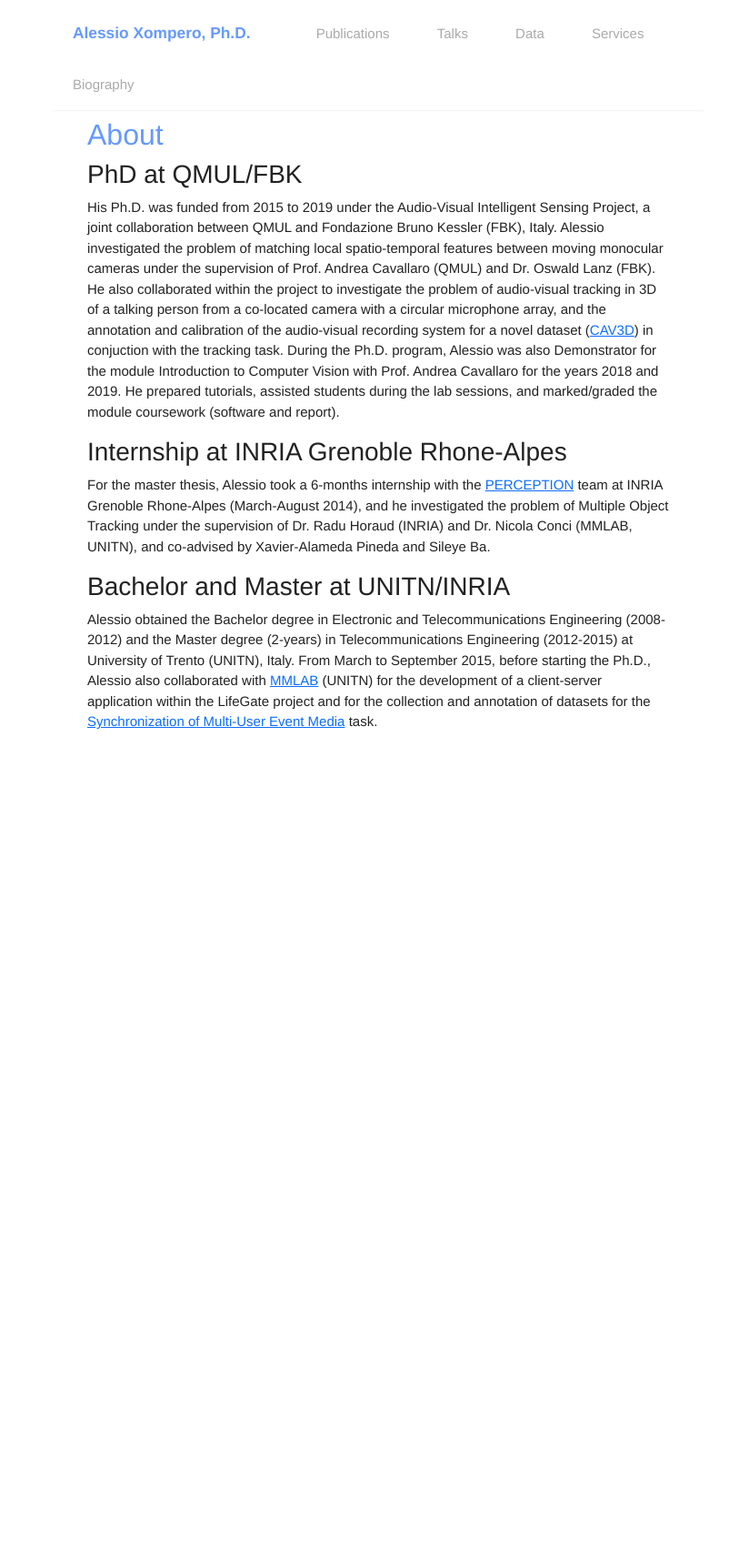
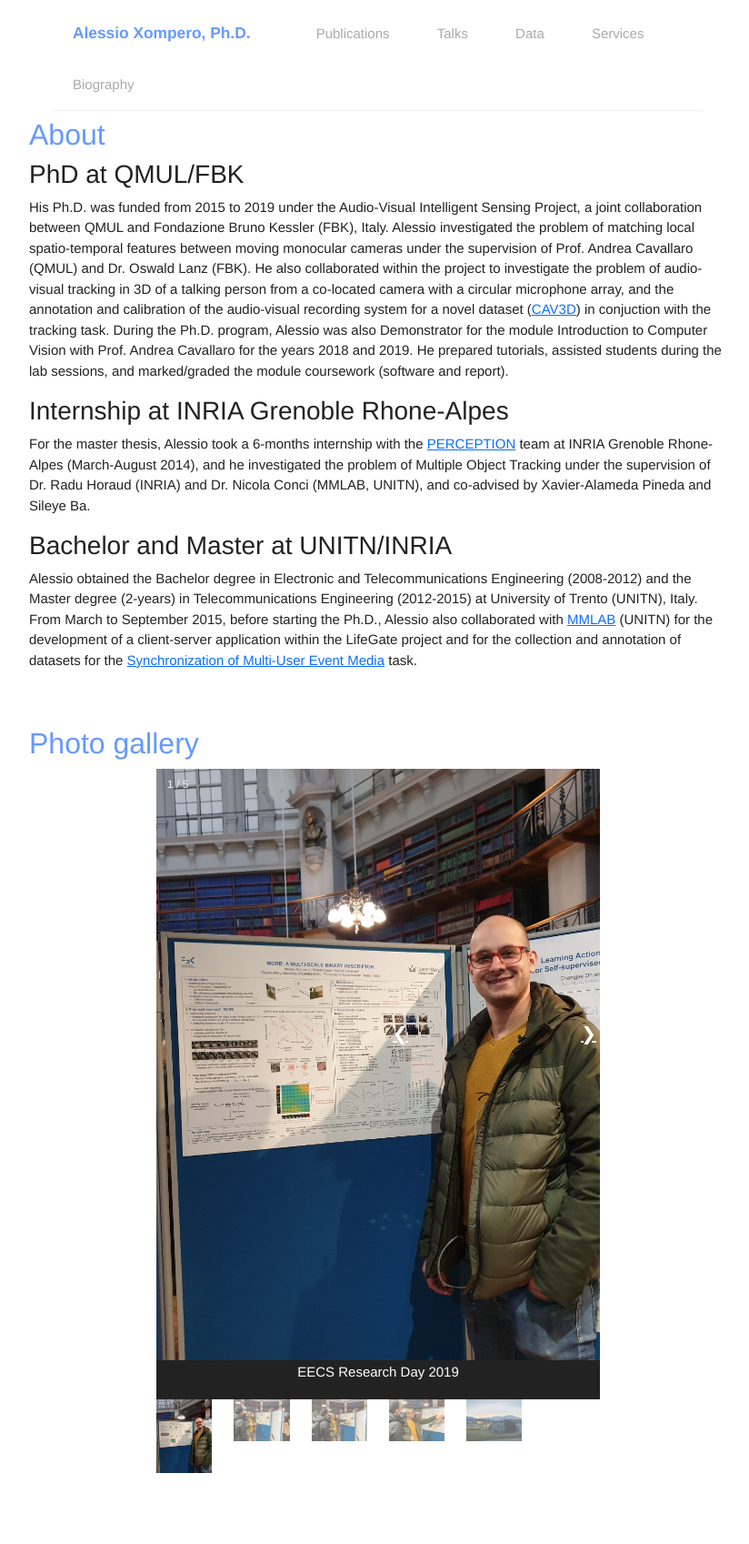
Before and after one commit to kerolex/kerolex.github.io, a PHP site: page /bio.html in a window 1280 px wide. Shown: the whole page at 91% size, without its empty margins (224-1048 px from the left). Before the commit the page ends 802 px from the top, so only its background shows below. Run offline with PHP 8.4, Linux system fonts and the light colour scheme; some libraries are stand-ins or nearby versions.

Commit message:
Added photo gallery

```diff
--- a/bio.html
+++ b/bio.html
@@ -19,7 +19,7 @@
 	<link rel="stylesheet" href="css/all.css">
 	<link rel="stylesheet" href="css/academicons.css">
 
-	<style>
+<!-- 	<style>
 		h2{
 			text-align: left;
 			/*color: #017572;*/
@@ -32,7 +32,7 @@
 			margin:0 auto;
 			white-space: break-all;
 		}
-	</style>
+	</style> -->
 </head>
 
 <body>
@@ -90,5 +90,114 @@
 
 	<!-- Alessio was selected as one of the 22 reviews (top 3% of reviewers) to receive the Top Reviewer Recognition Certificate for the highest quality reviews at IEEE International Conference on Image Processing (ICIP) 2020. -->
 
+	 <!-- Container for the image gallery -->
+<div id="about">
+	<br>
+	<br>
+	<h2 style="text-align: left;">Photo gallery</h2>
+</div>
+
+<div class="container">
+  <!-- Full-width images with number text -->
+  <div class="mySlides">
+    <div class="numbertext">1 / 5</div>
+      <img src="images/gallery/EECS_ResearchDay_2019_1.jpeg" style="width:100%">
+  </div>
+
+  <div class="mySlides">
+    <div class="numbertext">2 / 5</div>
+      <img src="images/gallery/EECS_ResearchDay_2019_2.jpeg" style="width:100%">
+  </div>
+
+  <div class="mySlides">
+    <div class="numbertext">3 / 5</div>
+      <img src="images/gallery/EECS_ResearchDay_2019_3.jpeg" style="width:100%">
+  </div>
+
+  <div class="mySlides">
+    <div class="numbertext">4 / 5</div>
+      <img src="images/gallery/EECS_ResearchDay_2019_4.jpeg" style="width:100%">
+  </div>
+
+  <div class="mySlides">
+    <div class="numbertext">5 / 5</div>
+      <img src="images/gallery/UNITN_FBK.jpg" style="width:100%">
+  </div>
+<!--
+  <div class="mySlides">
+    <div class="numbertext">6 / 6</div>
+      <img src="img_snow_wide.jpg" style="width:100%">
+  </div> -->
+
+  <!-- Next and previous buttons -->
+  <a class="prev" onclick="plusSlides(-1)">&#10094;</a>
+  <a class="next" onclick="plusSlides(1)">&#10095;</a>
+
+  <!-- Image text -->
+  <div class="caption-container">
+    <p id="caption"></p>
+  </div>
+
+  <!-- Thumbnail images -->
+  <div class="row">
+    <div class="column">
+      <img class="demo cursor" src="images/gallery/EECS_ResearchDay_2019_1.jpeg" style="width:100%" onclick="currentSlide(1)" alt="EECS Research Day 2019">
+    </div>
+    <div class="column">
+      <img class="demo cursor" src="images/gallery/EECS_ResearchDay_2019_2.jpeg" style="width:100%" onclick="currentSlide(2)" alt="EECS Research Day 2019">
+    </div>
+    <div class="column">
+      <img class="demo cursor" src="images/gallery/EECS_ResearchDay_2019_3.jpeg" style="width:100%" onclick="currentSlide(3)" alt="EECS Research Day 2019">
+    </div>
+    <div class="column">
+      <img class="demo cursor" src="images/gallery/EECS_ResearchDay_2019_4.jpeg" style="width:100%" onclick="currentSlide(4)" alt="EECS Research Day 2019">
+    </div>
+        <div class="column">
+      <img class="demo cursor" src="images/gallery/UNITN_FBK.jpg" style="width:100%" onclick="currentSlide(4)" alt="Sunset with view of the University of Trento from Fondazione Bruno Kessler (Povo, Trento, Italy)">
+    </div>
+<!--     <div class="column">
+      <img class="demo cursor" src="img_nature.jpg" style="width:100%" onclick="currentSlide(5)" alt="Nature and sunrise">
+    </div>
+    <div class="column">
+      <img class="demo cursor" src="img_snow.jpg" style="width:100%" onclick="currentSlide(6)" alt="Snowy Mountains">
+    </div> -->
+  </div>
+</div>
+
+	<script type="text/javascript">
+		let slideIndex = 1;
+showSlides(slideIndex);
+
+// Next/previous controls
+function plusSlides(n) {
+  showSlides(slideIndex += n);
+}
+
+// Thumbnail image controls
+function currentSlide(n) {
+  showSlides(slideIndex = n);
+}
+
+function showSlides(n) {
+  let i;
+  let slides = document.getElementsByClassName("mySlides");
+  let dots = document.getElementsByClassName("demo");
+  let captionText = document.getElementById("caption");
+  if (n > slides.length) {slideIndex = 1}
+  if (n < 1) {slideIndex = slides.length}
+  for (i = 0; i < slides.length; i++) {
+    slides[i].style.display = "none";
+  }
+  for (i = 0; i < dots.length; i++) {
+    dots[i].className = dots[i].className.replace(" active", "");
+  }
+  slides[slideIndex-1].style.display = "block";
+  dots[slideIndex-1].className += " active";
+  captionText.innerHTML = dots[slideIndex-1].alt;
+}
+	</script>
+
+<br><br><br>
+
 </body>
 </html>
--- a/css/mystyle.css
+++ b/css/mystyle.css
@@ -458,3 +458,99 @@ h2{
   content: "";
   clear: both;
 }
+
+
+
+/* Photo gallery slideshow */
+* {
+  box-sizing: border-box;
+}
+
+/* Position the image container (needed to position the left and right arrows) */
+.container {
+  position: relative;
+  width: 40%;
+  text-align: center;
+  margin-top: 0px;
+  margin:0 auto;
+  white-space: break-all;
+    /*top:75px;*/
+}
+
+/* Hide the images by default */
+.mySlides {
+  display: none;
+}
+
+/* Add a pointer when hovering over the thumbnail images */
+.cursor {
+  cursor: pointer;
+}
+
+/* Next & previous buttons */
+.prev,
+.next {
+  cursor: pointer;
+  position: absolute;
+  top: 40%;
+  width: auto;
+  padding: 16px;
+  margin-top: -50px;
+  color: white;
+  font-weight: bold;
+  font-size: 20px;
+  border-radius: 0 3px 3px 0;
+  user-select: none;
+  -webkit-user-select: none;
+}
+
+/* Position the "next button" to the right */
+.next {
+  right: 0;
+  border-radius: 3px 0 0 3px;
+}
+
+/* On hover, add a black background color with a little bit see-through */
+.prev:hover,
+.next:hover {
+  background-color: rgba(0, 0, 0, 0.8);
+}
+
+/* Number text (1/3 etc) */
+.numbertext {
+  color: #f2f2f2;
+  font-size: 12px;
+  padding: 8px 12px;
+  position: absolute;
+  top: 0;
+}
+
+/* Container for image text */
+.caption-container {
+  text-align: center;
+  background-color: #222;
+  padding: 2px 16px;
+  color: white;
+}
+
+.row:after {
+  content: "";
+  display: table;
+  clear: both;
+}
+
+/* Six columns side by side */
+.column {
+  float: left;
+  width: 16.66%;
+}
+
+/* Add a transparency effect for thumnbail images */
+.demo {
+  opacity: 0.6;
+}
+
+.active,
+.demo:hover {
+  opacity: 1;
+}
```
Also changed, not shown: images/gallery/UNITN_FBK.jpg (added).
